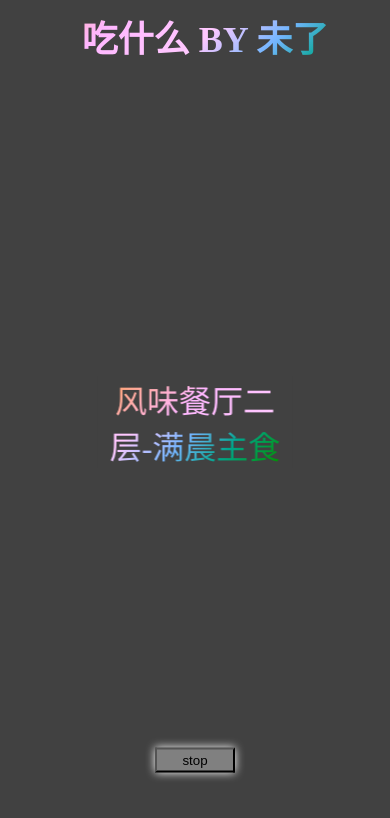
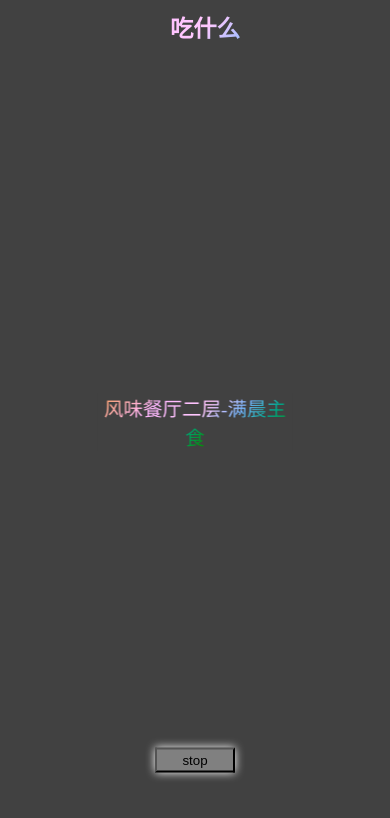
Before and after one commit to LaraCroft4111/LaraCroft4111.GitHub.io, a plain HTML site: page index.html in a window 390 px wide. Drawn offline with Linux system fonts and the light colour scheme.

Commit message:
index.html

```diff
--- a/index.html
+++ b/index.html
@@ -49,20 +49,20 @@
 
         /* 设置一下字体大小 */
         h2 {
-            font-size: 52px;
+            font-size: 5vw; /* 相对于视窗宽度的百分比 */
         }
 
         span {
-            font-size: 46px;
+            font-size: 4vw; /* 相对于视窗宽度的百分比 */
         }
 
         @media (max-width: 768px) {
             h2 {
-                font-size: 36px;
+                font-size: 6vw; /* 在小屏幕上增大字体大小 */
             }
 
             span {
-                font-size: 32px;
+                font-size: 5vw; /* 在小屏幕上增大字体大小 */
             }
         }
 
@@ -83,7 +83,7 @@
 </head>
 <body>
     <div class="header">
-        <h2>吃什么 BY 未了</h2>
+        <h2>吃什么</h2>
     </div>
     <div class="content">
         <span id="name"></span>
```
